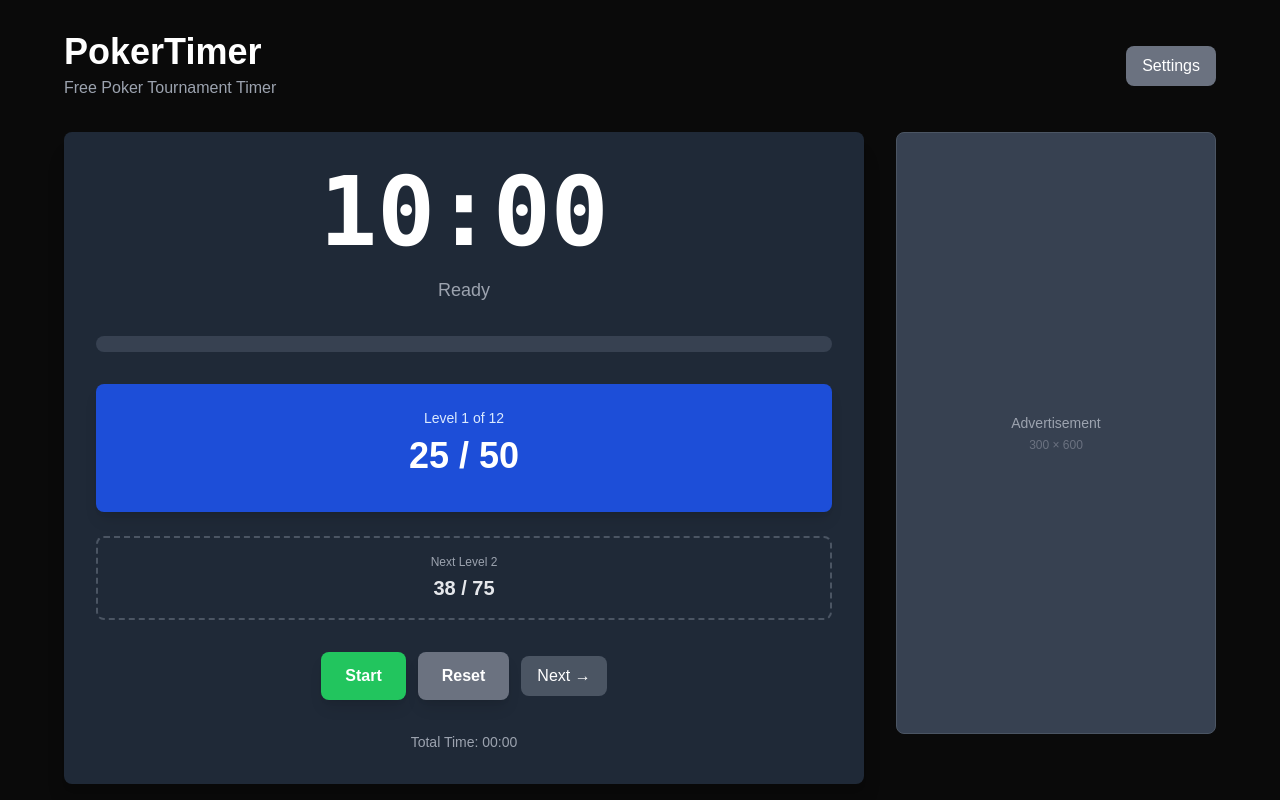
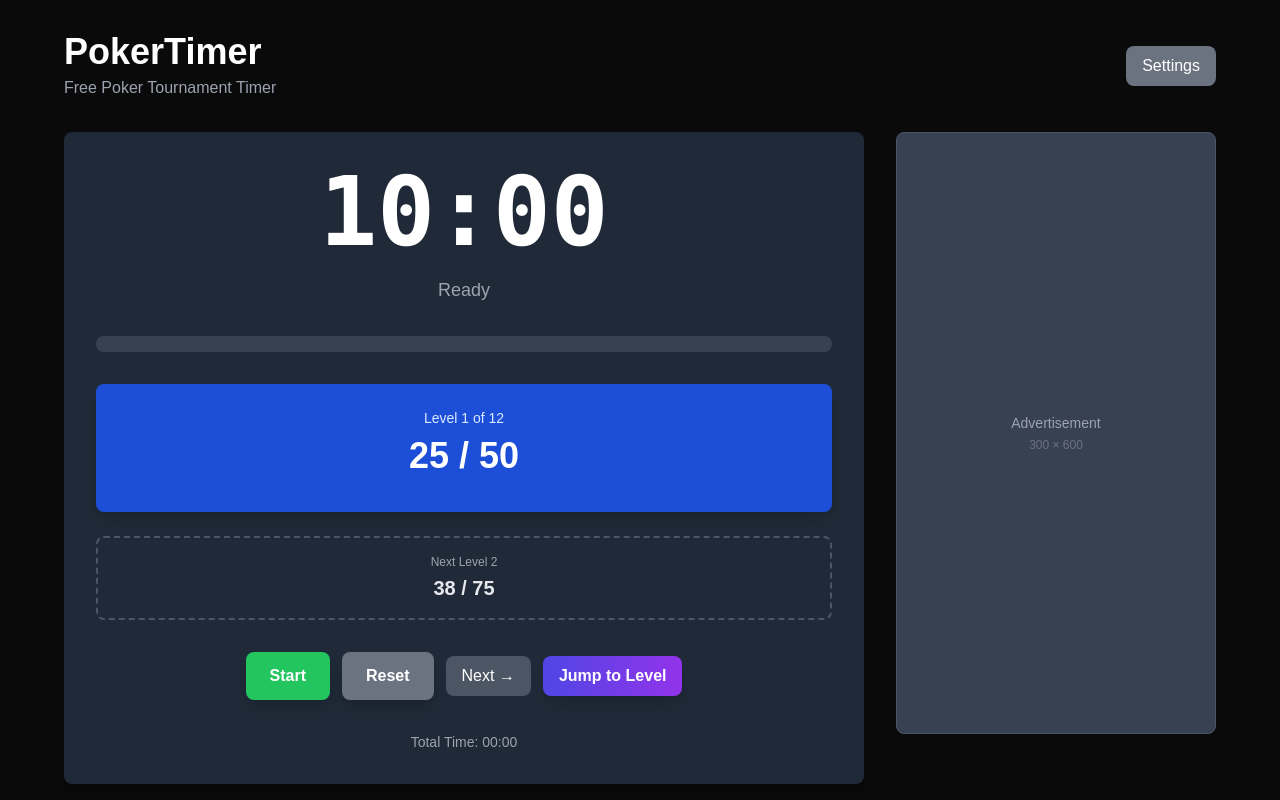
Before and after one commit to jipjab/4Poker, a Next.js app: page / in a window 1280 px wide. Shown: the top 800 px of the page. Built offline with nearby package versions, Linux system fonts and the light colour scheme.

Commit message:
Level Jump Implementation

```diff
--- a/components/BlindTimer.tsx
+++ b/components/BlindTimer.tsx
@@ -25,6 +25,13 @@ export const BlindTimer = ({ config, onConfigUpdate }: BlindTimerProps) => {
       console.log('Tournament ended')
     },
   })
+
+  const handleJumpToLevel = (level: number) => {
+    timer.setLevel(level)
+    if (onConfigUpdate) {
+      onConfigUpdate({ ...config, currentLevel: level })
+    }
+  }
 
   const currentBlind = getCurrentBlindLevel(config, timer.currentLevel)
   const nextBlind = getNextBlindLevel(config, timer.currentLevel)
@@ -124,6 +131,9 @@ export const BlindTimer = ({ config, onConfigUpdate }: BlindTimerProps) => {
         onPreviousLevel={timer.previousLevel}
         canGoNext={timer.currentLevel < config.blindLevels.length - 1}
         canGoPrevious={timer.currentLevel > 0}
+        onJumpToLevel={handleJumpToLevel}
+        currentLevel={timer.currentLevel}
+        totalLevels={config.blindLevels.length}
       />
 
       {/* Level Progress Indicator */}
--- /dev/null
+++ b/components/LevelJump.tsx
@@ -0,0 +1,113 @@
+'use client'
+
+import { useState } from 'react'
+
+interface LevelJumpProps {
+  currentLevel: number
+  totalLevels: number
+  onJump: (level: number) => void
+}
+
+export const LevelJump = ({ currentLevel, totalLevels, onJump }: LevelJumpProps) => {
+  const [selectedLevel, setSelectedLevel] = useState<number>(currentLevel + 1)
+  const [isOpen, setIsOpen] = useState(false)
+
+  const handleJump = () => {
+    const levelIndex = selectedLevel - 1 // Convert to 0-indexed
+    if (levelIndex >= 0 && levelIndex < totalLevels && levelIndex !== currentLevel) {
+      onJump(levelIndex)
+      setIsOpen(false)
+    }
+  }
+
+  const handleKeyDown = (event: React.KeyboardEvent, action: () => void) => {
+    if (event.key === 'Enter' || event.key === ' ') {
+      event.preventDefault()
+      action()
+    }
+  }
+
+  const levelOptions = Array.from({ length: totalLevels }, (_, i) => i + 1)
+
+  return (
+    <div className="relative">
+      <button
+        onClick={() => setIsOpen(!isOpen)}
+        onKeyDown={(e) => handleKeyDown(e, () => setIsOpen(!isOpen))}
+        className="px-4 py-2 bg-gradient-to-r from-indigo-600 to-purple-600 hover:from-indigo-500 hover:to-purple-500 text-white font-semibold rounded-lg shadow-lg transition-all duration-200 hover:scale-105 focus:outline-none focus:ring-2 focus:ring-indigo-500 focus:ring-offset-2 focus:ring-offset-gray-900"
+        aria-label="Jump to level"
+        aria-expanded={isOpen}
+        tabIndex={0}
+      >
+        Jump to Level
+      </button>
+
+      {isOpen && (
+        <>
+          {/* Backdrop to close dropdown */}
+          <div
+            className="fixed inset-0 z-10"
+            onClick={() => setIsOpen(false)}
+            aria-hidden="true"
+          />
+
+          {/* Dropdown Menu */}
+          <div className="absolute right-0 mt-2 w-64 bg-gray-800 border-2 border-gray-700 rounded-xl shadow-2xl z-20 p-4">
+            <div className="space-y-4">
+              <div className="flex items-center justify-between">
+                <label className="text-sm font-semibold text-gray-300 uppercase tracking-wide">
+                  Select Level
+                </label>
+                <button
+                  onClick={() => setIsOpen(false)}
+                  onKeyDown={(e) => handleKeyDown(e, () => setIsOpen(false))}
+                  className="text-gray-400 hover:text-white transition-colors focus:outline-none focus:ring-2 focus:ring-gray-500 rounded"
+                  aria-label="Close level jump menu"
+                  tabIndex={0}
+                >
+                  <span className="text-xl">×</span>
+                </button>
+              </div>
+
+              <select
+                value={selectedLevel}
+                onChange={(e) => setSelectedLevel(parseInt(e.target.value))}
+                className="w-full px-4 py-3 bg-gray-900 border-2 border-gray-700 rounded-xl text-white cursor-pointer focus:outline-none focus:border-indigo-500 focus:ring-2 focus:ring-indigo-500/20 transition-all duration-200"
+                aria-label="Level selection"
+                tabIndex={0}
+              >
+                {levelOptions.map((level) => (
+                  <option key={level} value={level}>
+                    Level {level} {level === currentLevel + 1 ? '(Current)' : ''}
+                  </option>
+                ))}
+              </select>
+
+              <div className="flex gap-2">
+                <button
+                  onClick={handleJump}
+                  onKeyDown={(e) => handleKeyDown(e, handleJump)}
+                  disabled={selectedLevel - 1 === currentLevel}
+                  className="flex-1 px-4 py-2 bg-gradient-to-r from-indigo-600 to-purple-600 hover:from-indigo-500 hover:to-purple-500 disabled:from-gray-600 disabled:to-gray-700 disabled:cursor-not-allowed text-white font-semibold rounded-lg shadow-lg transition-all duration-200 hover:scale-105 focus:outline-none focus:ring-2 focus:ring-indigo-500 focus:ring-offset-2 focus:ring-offset-gray-900"
+                  aria-label={`Jump to level ${selectedLevel}`}
+                  tabIndex={0}
+                >
+                  Jump
+                </button>
+                <button
+                  onClick={() => setIsOpen(false)}
+                  onKeyDown={(e) => handleKeyDown(e, () => setIsOpen(false))}
+                  className="px-4 py-2 bg-gray-700 hover:bg-gray-600 text-white font-semibold rounded-lg transition-colors focus:outline-none focus:ring-2 focus:ring-gray-500 focus:ring-offset-2 focus:ring-offset-gray-900"
+                  aria-label="Cancel"
+                  tabIndex={0}
+                >
+                  Cancel
+                </button>
+              </div>
+            </div>
+          </div>
+        </>
+      )}
+    </div>
+  )
+}
--- a/components/TimerControls.tsx
+++ b/components/TimerControls.tsx
@@ -1,4 +1,6 @@
 'use client'
+
+import { LevelJump } from './LevelJump'
 
 interface TimerControlsProps {
   isRunning: boolean
@@ -11,6 +13,9 @@ interface TimerControlsProps {
   onPreviousLevel?: () => void
   canGoNext?: boolean
   canGoPrevious?: boolean
+  onJumpToLevel?: (level: number) => void
+  currentLevel?: number
+  totalLevels?: number
 }
 
 export const TimerControls = ({
@@ -24,6 +29,9 @@ export const TimerControls = ({
   onPreviousLevel,
   canGoNext = false,
   canGoPrevious = false,
+  onJumpToLevel,
+  currentLevel,
+  totalLevels,
 }: TimerControlsProps) => {
   const handleKeyDown = (event: React.KeyboardEvent, action: () => void) => {
     if (event.key === 'Enter' || event.key === ' ') {
@@ -103,6 +111,14 @@ export const TimerControls = ({
           Next →
         </button>
       )}
+
+      {onJumpToLevel && currentLevel !== undefined && totalLevels !== undefined && (
+        <LevelJump
+          currentLevel={currentLevel}
+          totalLevels={totalLevels}
+          onJump={onJumpToLevel}
+        />
+      )}
     </div>
   )
 }
--- a/lib/useTimer.ts
+++ b/lib/useTimer.ts
@@ -167,13 +167,19 @@ export const useTimer = ({ config, onLevelChange, onTimerEnd }: UseTimerOptions)
   }, [state.currentLevel, config])
 
   const setLevel = useCallback((level: number) => {
-    if (level >= 0 && level < config.blindLevels.length) {
+    if (level >= 0 && level < config.blindLevels.length && level !== state.currentLevel) {
       const levelBlind = getCurrentBlindLevel(config, level)
       if (levelBlind) {
+        // Pause timer when jumping to a level
+        if (state.isRunning && !state.isPaused) {
+          dispatch({ type: 'PAUSE' })
+        }
+        // Reset elapsed time and set new level
+        dispatch({ type: 'RESET' })
         dispatch({ type: 'SET_LEVEL', level, duration: levelBlind.duration })
       }
     }
-  }, [config])
+  }, [config, state.isRunning, state.isPaused, state.currentLevel])
 
   const startBreak = useCallback(() => {
     if (config.breakConfig.enabled && !state.isBreakActive) {
```
